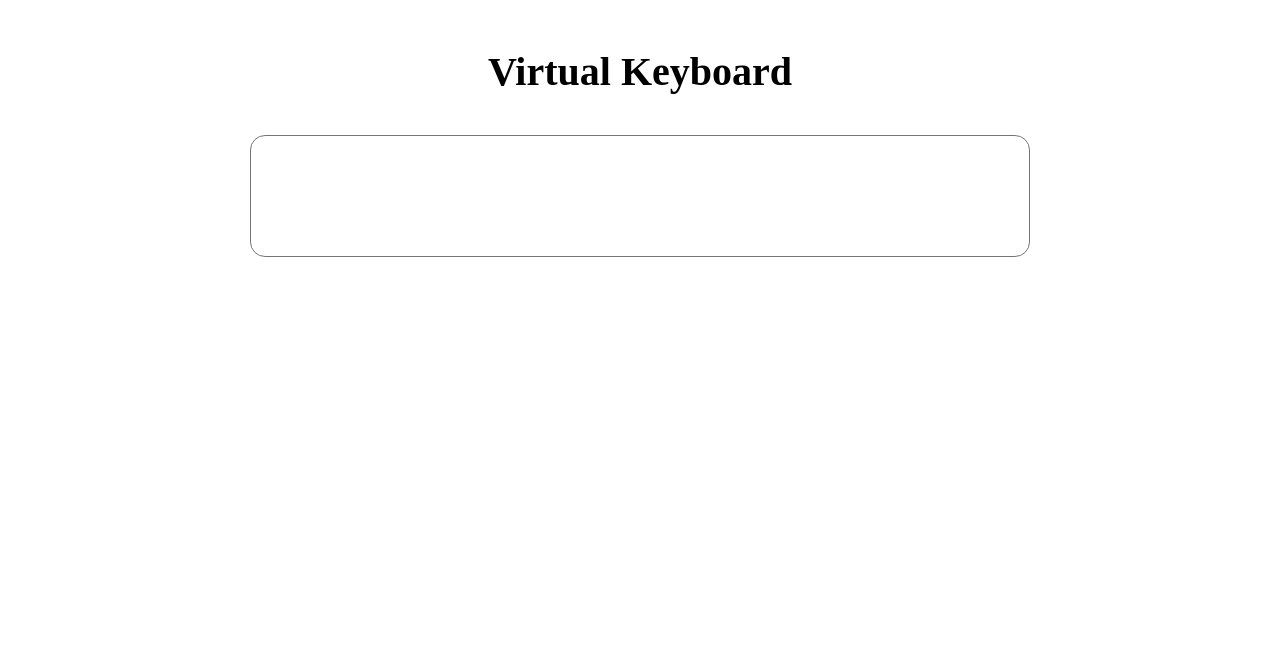
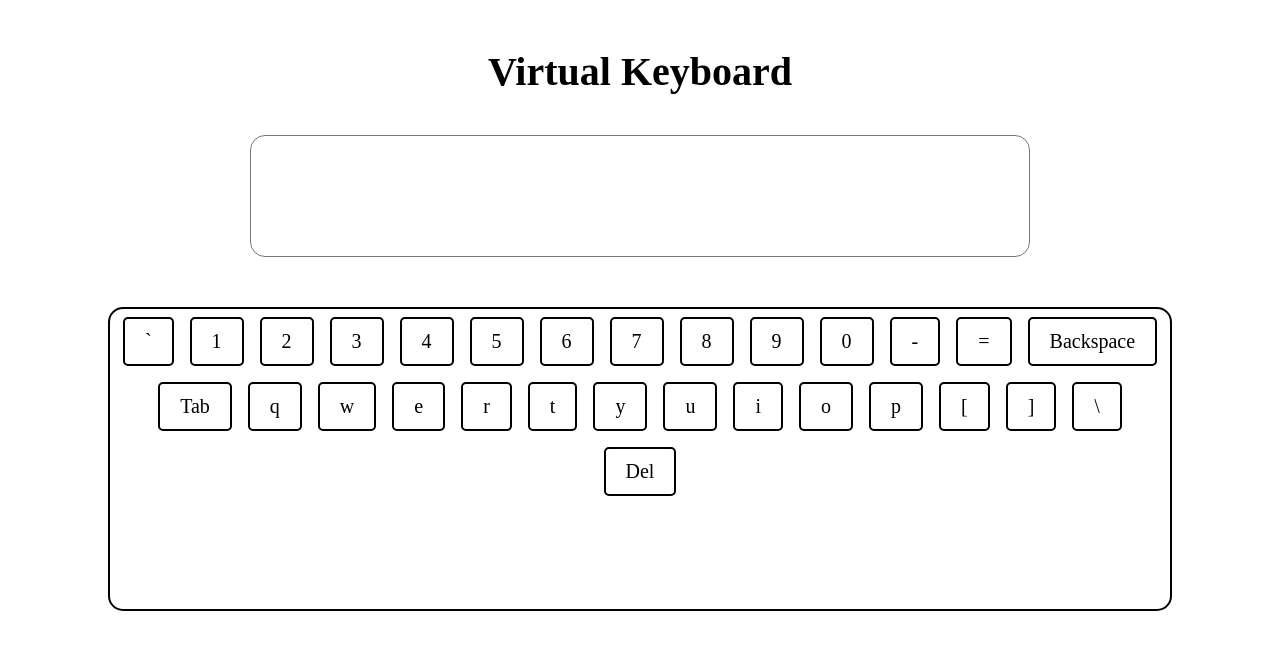
Before and after one commit to ValeriiaBokher/virtual-keyboard, a website with bundled scripts: page index.html in a window 1280 px wide. Built offline with nearby package versions, Linux system fonts and the light colour scheme.

Commit message:
refactor: create two first string

```diff
--- a/index.html
+++ b/index.html
@@ -11,7 +11,7 @@
 </head>
 
 <body>
-    <script src="script.js"></script>
+    <script src="script.js" type="module"></script>
 </body>
 
 </html>
--- /dev/null
+++ b/letters.js
@@ -0,0 +1,180 @@
+const letters = [
+	{
+		button: 0,
+		all: ['`', '~', 'ё', 'Ё'],
+		eng: ['`', '~'],
+		engName: ['`', '~'],
+		rus: ['ё', 'Ё'],
+		rusName: ['Ё'],
+	},
+	{
+		button: 1,
+		all: ['1', '!'],
+		eng: ['1', '!'],
+		rus: ['1', '!'],
+	},
+	{
+		button: 2,
+		all: ['2', '@', '"'],
+		eng: ['2', '@'],
+		rus: ['2', '"'],
+	},
+	{
+		button: 3,
+		all: ['3', '#', '№'],
+		eng: ['3', '#'],
+		rus: ['3', '№'],
+	},
+	{
+		button: 4,
+		all: ['4', '$', ';'],
+		eng: ['4', '$'],
+		rus: ['4', ';'],
+	},
+	{
+		button: 5,
+		all: ['5', '%'],
+		eng: ['5', '%'],
+		rus: ['5', '%'],
+	},
+	{
+		button: 6,
+		all: ['6', '^', ':'],
+		eng: ['6', '^'],
+		rus: ['6', ':'],
+	},
+	{
+		button: 7,
+		all: ['7', '&', '?'],
+		eng: ['7', '&'],
+		rus: ['7', '?'],
+	},
+	{
+		button: 8,
+		all: ['8', '*'],
+		eng: ['8', '*'],
+		rus: ['8', '*'],
+	},
+	{
+		button: 9,
+		all: ['9', '('],
+		eng: ['9', '('],
+		rus: ['9', '('],
+	},
+	{
+		button: 10,
+		all: ['0', ')'],
+		eng: ['0', ')'],
+		rus: ['0', ')'],
+	},
+	{
+		button: 11,
+		all: ['-', '_'],
+		eng: ['-', '_'],
+		rus: ['-', '_'],
+	},
+	{
+		button: 12,
+		all: ['=', '+'],
+		eng: ['=', '+'],
+		rus: ['=', '+'],
+	},
+	{
+		button: 13,
+		all: ['Backspace'],
+		eng: ['Backspace'],
+		rus: ['Backspace'],
+	},
+	{
+		button: 14,
+		all: ['Tab'],
+		eng: ['Tab'],
+		rus: ['Tab'],
+	},
+	{
+		button: 15,
+		all: ['q', 'Q', 'й', 'Й'],
+		eng: ['q', 'Q'],
+		rus: ['й', 'Й'],
+	},
+	{
+		button: 16,
+		all: ['w', 'W', 'ц', 'Ц'],
+		eng: ['w', 'W'],
+		rus: ['ц', 'Ц'],
+	},
+	{
+		button: 17,
+		all: ['e', 'E', 'у', 'У'],
+		eng: ['e', 'E'],
+		rus: ['у', 'У'],
+	},
+	{
+		button: 18,
+		all: ['r', 'R', 'к', 'К'],
+		eng: ['r', 'R'],
+		rus: ['к', 'К'],
+	},
+	{
+		button: 19,
+		all: ['t', 'T', 'е', 'Е'],
+		eng: ['t', 'T'],
+		rus: ['е', 'Е'],
+	},
+	{
+		button: 20,
+		all: ['y', 'Y', 'н', 'Н'],
+		eng: ['y', 'Y'],
+		rus: ['н', 'Н'],
+	},
+	{
+		button: 21,
+		all: ['u', 'U', 'г', 'Г'],
+		eng: ['u', 'U'],
+		rus: ['г', 'Г'],
+	},
+	{
+		button: 22,
+		all: ['i', 'I', 'ш', 'Ш'],
+		eng: ['i', 'I'],
+		rus: ['ш', 'Ш'],
+	},
+	{
+		button: 23,
+		all: ['o', 'O', 'щ', 'Щ'],
+		eng: ['o', 'O'],
+		rus: ['щ', 'Щ'],
+	},
+	{
+		button: 24,
+		all: ['p', 'P', 'з', 'З'],
+		eng: ['p', 'P'],
+		rus: ['з', 'З'],
+	},
+	{
+		button: 25,
+		all: ['[', '{', 'х', 'Х'],
+		eng: ['[', '{'],
+		rus: ['х', 'Х'],
+	},
+	{
+		button: 26,
+		all: [']', '}', 'ъ', 'Ъ'],
+		eng: [']', '}'],
+		rus: ['ъ', 'Ъ'],
+	},
+	{
+		button: 27,
+		all: ['\\', '|', '\\', '/'],
+		eng: ['\\', '}'],
+		rus: ['\\', '/'],
+	},
+	{
+		button: 28,
+		all: ['Del'],
+		eng: ['Del'],
+		rus: ['Del'],
+	},
+];
+
+export default letters;
--- a/script.js
+++ b/script.js
@@ -11,19 +11,39 @@ body.appendChild(title);
 
 var textArea = document.createElement('textarea');
 textArea.classList.add('textarea');
-title.appendChild(textArea);
+title.after(textArea);
 
 // KEYBOARD
 var keyboard = document.createElement('div');
 keyboard.classList.add('keyboard');
-textArea.appendChild(keyboard);
+textArea.after(keyboard);
 
 // BUTTONS
-var button = document.createElement('div');
-button.classList.add('buttons');
-//let keyboard = [];
+import letters from './letters.js';
+function fill() {
+	let button = '';
+	for (let i = 0; i < letters.length; i++) {
+		button +=
+			'<div class="buttons" data="' +
+			letters[i].button +
+			'" >' +
+			letters[i].eng[0] +
+			'</div>';
+	}
+	keyboard.innerHTML = button;
+}
+fill();
 
-keyboard.document.onkeypress = function (event) {
-	keyboard.push(event.charCode);
-	console.log(keyboard);
+document.onkeypress = function (event) {
+	console.log(event);
+	for (let i = 0; i < letters.length; i++) {
+		for (let j = 0; j < letters[i].all.length; j++) {
+			if (event.key == letters[i].all[j]) {
+				let niu = document.querySelector(
+					'.buttons[data="' + letters[i].button + '"]'
+				);
+				console.log(niu);
+			}
+		}
+	}
 };
--- a/style.css
+++ b/style.css
@@ -18,15 +18,19 @@
 .keyboard {
 	display: block;
 	border: 2px solid #000;
-	padding: 5px;
-	margin-top: 50px;
+	margin: 50px auto;
+	text-align: center;
+	width: 1060px;
+	height: 300px;
+	border-radius: 15px;
 }
 
 .buttons {
+	font-size: 20px;
 	height: 45px;
-	width: 6%;
+	padding: 0 20px;
 	max-width: 90px;
-	margin: 3px;
+	margin: 8px;
 	border-radius: 5px;
 	border: 2px solid #000;
 	color: #000;
@@ -35,6 +39,7 @@
 	display: inline-flex;
 	align-items: center;
 	justify-content: center;
+	transition: 0.5 ease-in-out;
 }
 
 .buttons:active {
```
Also changed, not shown: .eslintrc.js.
